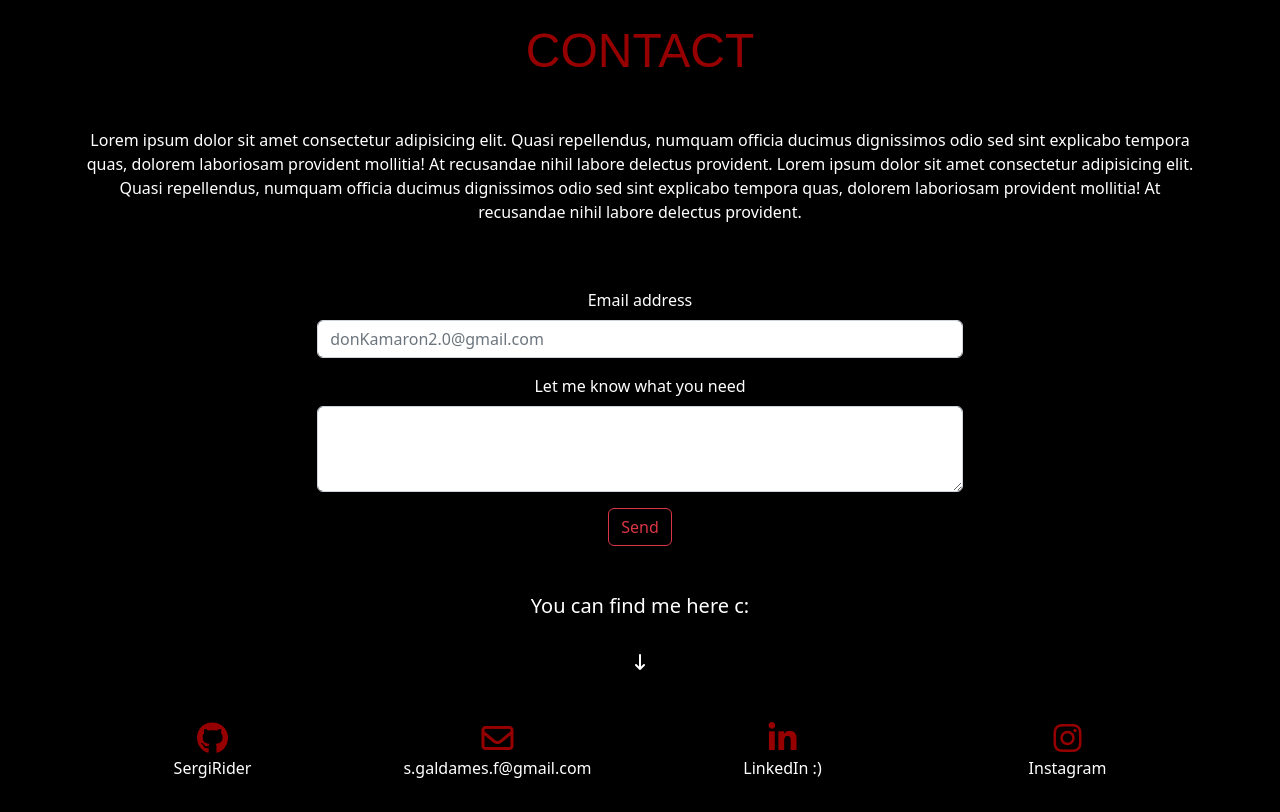
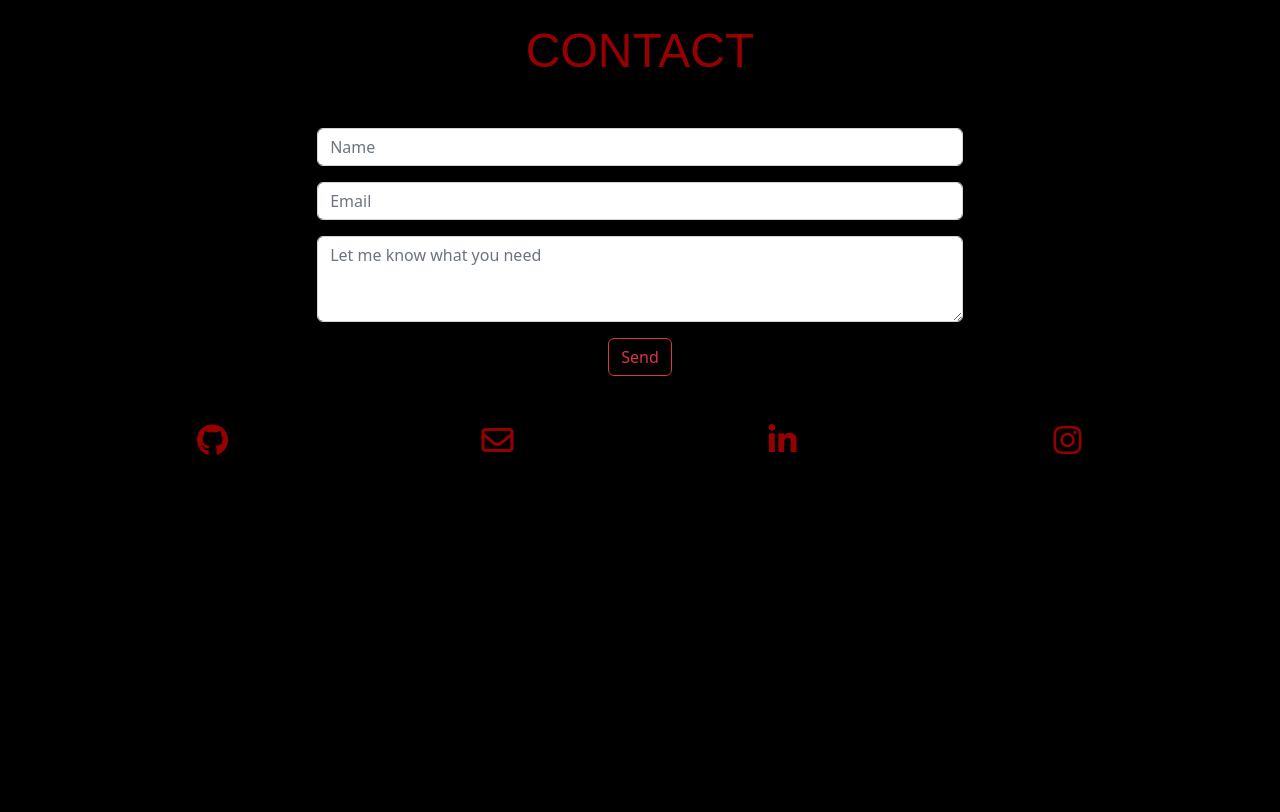
Before and after one commit to raulou92/SergiRider, a plain HTML site: page index.html in a window 1280 px wide. Shown: the part 2380-3192 px from the top of the page. After the commit the page ends 2854 px from the top, so only its background shows below. Drawn offline with nearby package versions, Linux system fonts and the light colour scheme; a web font is replaced by a local one.

Commit message:
Se corrigió y modificó la estructura del html

```diff
--- a/index.html
+++ b/index.html
@@ -27,7 +27,7 @@
   <div id="home" class="container-fluid text-center principal">
     <div class="row">
       <div class="col-9 col-sm-8 col-md-8 col-lg-8 block1">
-        <H1>Hi!</H1>
+        <h1>Hi!</h1>
         <h2>MI NAME IS</h2>
         <h3>SERGIO</h3>
         <h2>Web Developer</h2>
@@ -72,7 +72,7 @@
 
   <!--CAROUSEL-->
 
-<div id="work"class="container mt-5">
+<div id="work" class="container mt-5">
 <div class="workSection">
   <h3>WORK</h3>
 </div>
@@ -89,7 +89,7 @@
           </div>
         </div>
         <div class="carousel-item" data-bs-interval="4000">
-<a href="https://sergirider.github.io/IguanaPage/" target="_blank">
+          <a href="https://sergirider.github.io/IguanaPage/" target="_blank">
           <img src="assets/img/iguana2.jpg" class="mx-auto d-block" alt="..."></a>
           <div class="carousel-caption d-none d-md-block">
 
@@ -245,7 +245,7 @@
     </div>
     <a href="https://github.com/SergiRider/Catalogo-Simulador">
     <div class="carousel-text mt-2">
-      <h5>Catalogo Simulador</h5>
+      <h5>Catálogo Simulador</h5>
           <p>Proyect from JS - HTML-CSS-JS</p>
         </div>
       </a>
@@ -258,22 +258,16 @@
   <div id="contact" class="container text-center contact">
     <h3>CONTACT</h3>
     <div class="row">
-      <div class="col-12 mt-3 mb-5">
-        Lorem ipsum dolor sit amet consectetur adipisicing elit. Quasi repellendus, numquam officia ducimus dignissimos
-        odio sed sint explicabo tempora quas, dolorem laboriosam provident mollitia! At recusandae nihil labore delectus
-        provident. Lorem ipsum dolor sit amet consectetur adipisicing elit. Quasi repellendus, numquam officia ducimus dignissimos
-        odio sed sint explicabo tempora quas, dolorem laboriosam provident mollitia! At recusandae nihil labore delectus
-        provident.
-      </div>
       <div class="col-12">
         <div class="container form-contact">
           <div class="mb-3 mt-3">
-            <label for="exampleFormControlInput1" class="form-label">Email address</label>
-            <input type="email" class="form-control" id="exampleFormControlInput1" placeholder="donKamaron2.0@gmail.com">
+            <input type="text" class="form-control" id="exampleFormControlInput0" placeholder="Name">
+          </div>
+          <div class="mb-3 mt-3">
+            <input type="email" class="form-control" id="exampleFormControlInput1" placeholder="Email">
           </div>
           <div class="mb-3">
-            <label for="exampleFormControlTextarea1" class="form-label">Let me know what you need</label>
-            <textarea class="form-control" id="exampleFormControlTextarea1" rows="3"></textarea>
+            <textarea class="form-control" id="exampleFormControlTextarea1" rows="3" placeholder="Let me know what you need"></textarea>
           </div>
           <button type="button" class="btn btn-outline-danger">Send</button>
         </div>
@@ -284,28 +278,22 @@
 
   <footer id="media">
     <div class="container text-center">
-      <div class="contact-text">
-        <h5>You can find me here c:</h5>
-        <i class="fa-solid fa-arrow-down-long"></i>
-
-
-      </div>
       <div class="row">
         <div class="col-12 col-sm-3">
           <a href="https://github.com/SergiRider"><i class="fa-brands fa-github fa-2x"></i>
-          <p>SergiRider</p></a>
+          </a>
         </div>
         <div class="col-12 col-sm-3">
           <a href="mailto:s.galdames.f@gmail.com"><i class="fa-regular fa-envelope fa-2x"></i>
-          <p>s.galdames.f@gmail.com</p></a>
+          </a>
         </div>
         <div class="col-12 col-sm-3">
           <a href=" https://www.linkedin.com/in/sergiogaldamesf/"><i class="fa-brands fa-linkedin-in fa-2x"></i>
-          <p>LinkedIn :)</p></a>
+          </a>
         </div>
         <div class="col-12 col-sm-3">
           <a href="https://www.instagram.com/sir_sergio.g/"><i class="fa-brands fa-instagram fa-2x"></i>
-          <p>Instagram </p></a>
+          </a>
         </div>
       </div>
     </div>
```
